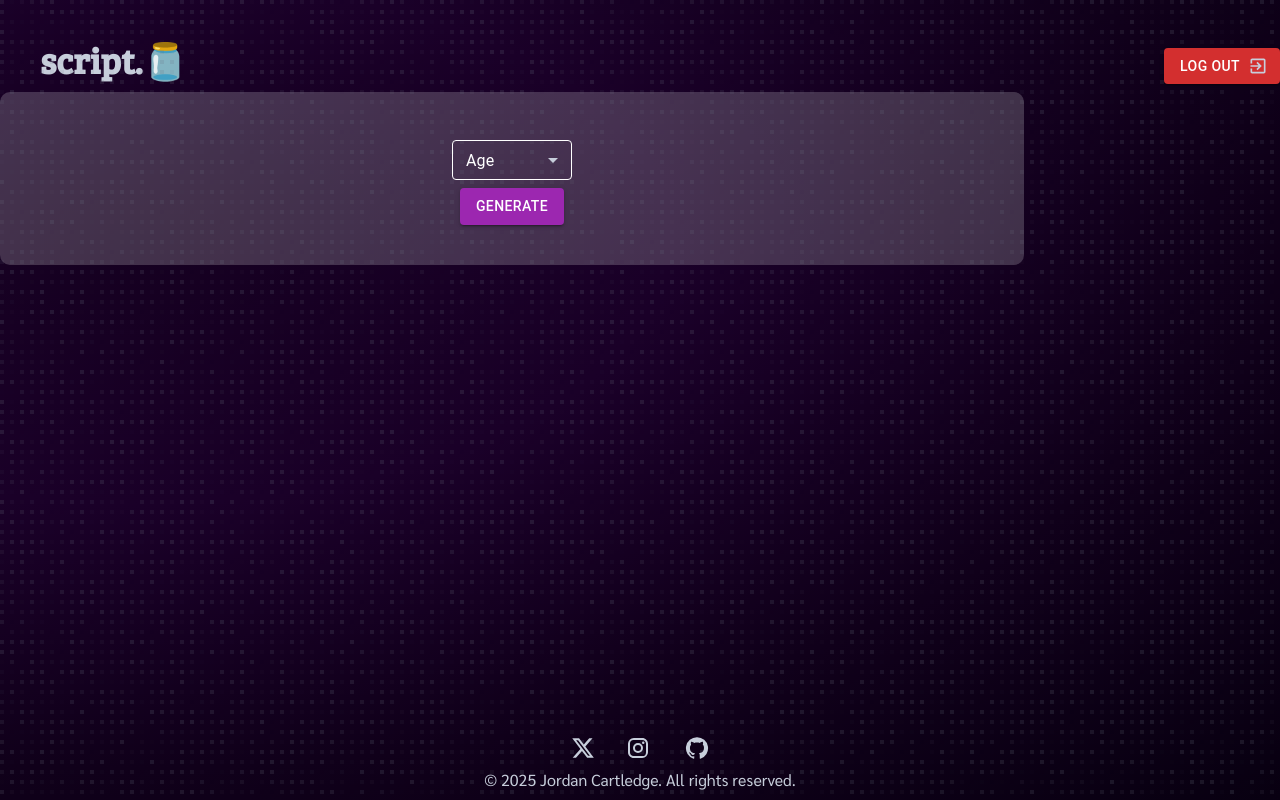
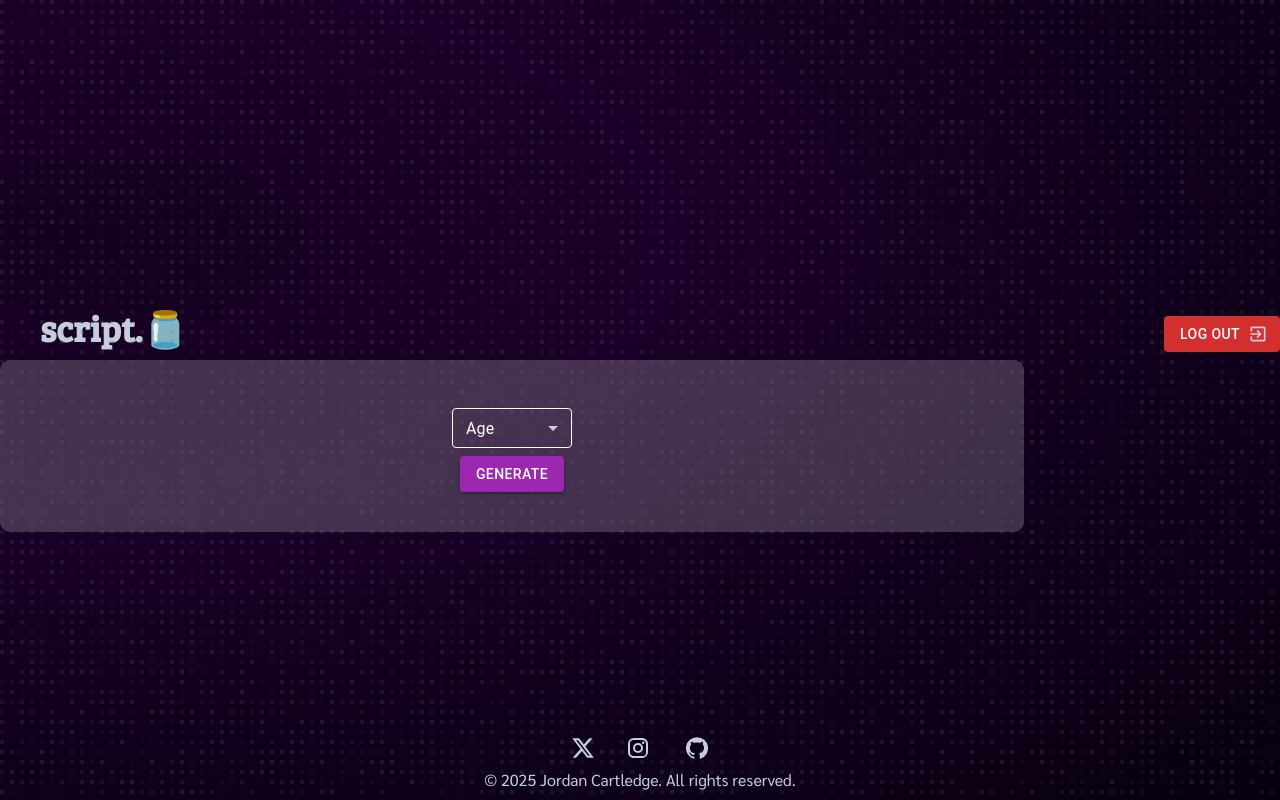
Before and after one commit to EffexDev/scriptjar-frontend, a React (Vite) app: page /dashboard in a window 1280 px wide. Built offline with nearby package versions, Linux system fonts and the light colour scheme; no server answers; sample sign-in values are in the browser's storage.

Commit message:
Update Dashboard.tsx

```diff
--- a/src/Pages/Dashboard.tsx
+++ b/src/Pages/Dashboard.tsx
@@ -5,7 +5,7 @@ import SelectorForm from "@/components/SelectorForm";
 
 function Dashboard() {
     return (
-        <div className="h-dvh z-0">
+        <div className="h-dvh flex flex-col justify-center z-0">
                   <FlickeringGrid className="absolute top-0 left-0 h-full w-full"
                     squareSize={4}
                     gridGap={6}
```
